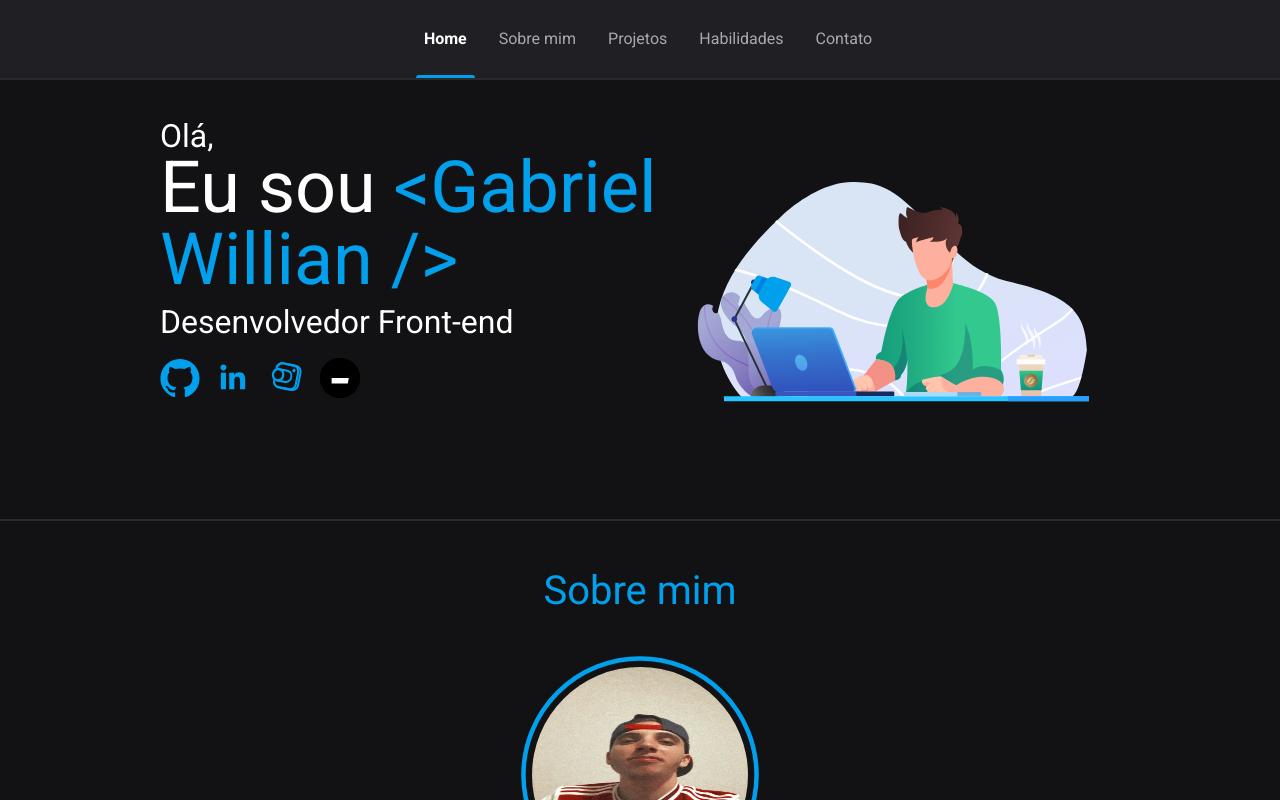
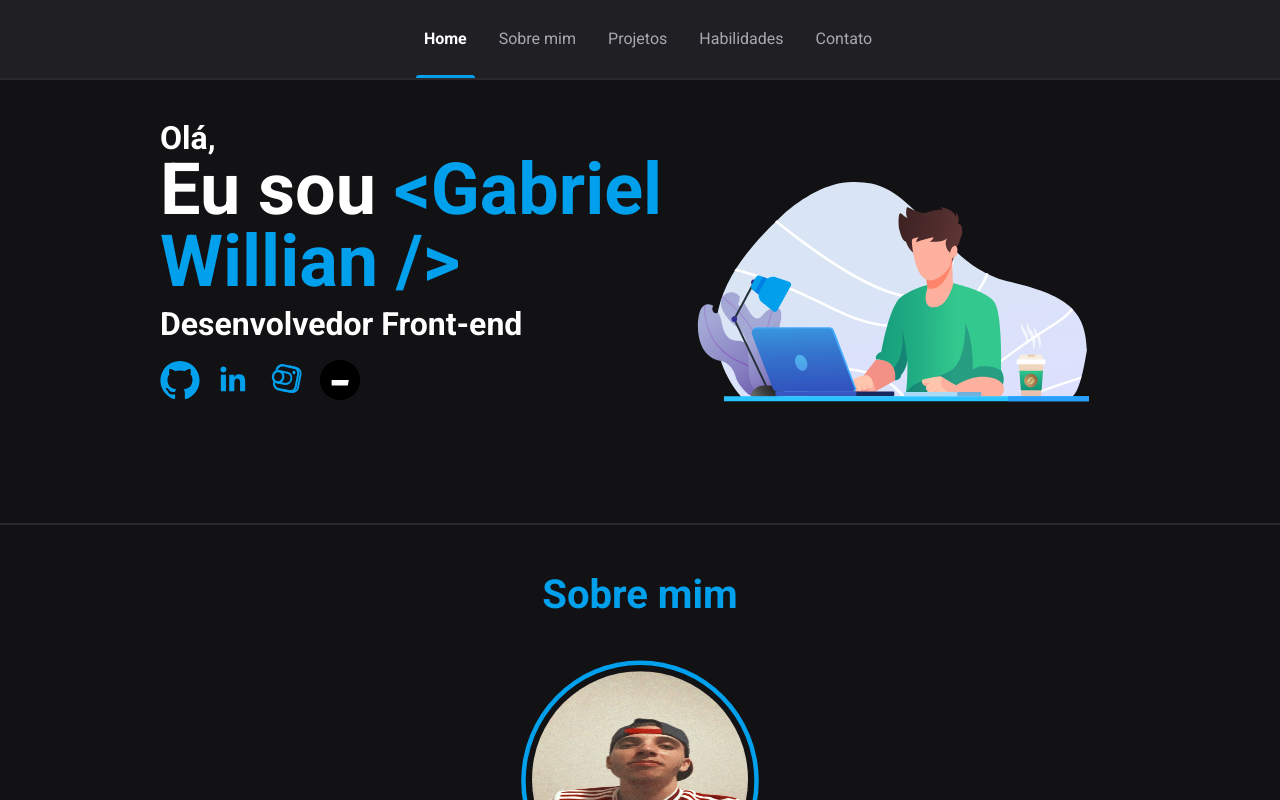
Before and after one commit to gabrielgws/portfolio, a Next.js app: page / in a window 1280 px wide. Shown: the top 800 px of the page. Built offline with nearby package versions, Linux system fonts and the light colour scheme.

Commit message:
atualização

```diff
--- a/src/pages/_app.jsx
+++ b/src/pages/_app.jsx
@@ -1,15 +1,13 @@
 import React from 'react';
-import { ChakraProvider } from '@chakra-ui/react';
 
 import { GlobalStyle } from "../styles/global";
-import { theme } from '../styles/theme';
 
 function MyApp({ Component, pageProps }) {
   return (
-    <ChakraProvider theme={theme}>
+    <>
       <Component {...pageProps} />
       <GlobalStyle />
-    </ChakraProvider>
+    </>
   )
 }
 
--- a/src/pages/styles.js
+++ b/src/pages/styles.js
@@ -7,6 +7,4 @@ export const Container = styled.div`
   flex-direction: column;
   align-items: center;
   justify-content: center;
-
-  /* background-color: red; */
 `
--- a/src/styles/theme.js
+++ /dev/null
@@ -1,35 +0,0 @@
-import { extendTheme } from '@chakra-ui/react';
-
-export const theme = extendTheme({
-  colors: {
-    white: {
-      "50": "#fff"
-    },
-    gray: {
-      "1000": "#121214",
-      "950": "#202024",
-      "900": "#181B23",
-      "800": "#1F2029",
-      "700": "#353646",
-      "600": "#4B4D63",
-      "500": "#616480",
-      "400": "#797D9A",
-      "300": "#9699B0",
-      "200": "#B3B5C6",
-      "100": "#D1D2DC",
-      "50": "#EEEEF2",
-    }
-  },
-  fonts: {
-    heading: 'Roboto',
-    body: 'Roboto',
-  },
-  styles: {
-    global: {
-      body: {
-        bg: 'gray.1000',
-        color: 'white.50'
-      }
-    }
-  }
-})
```
